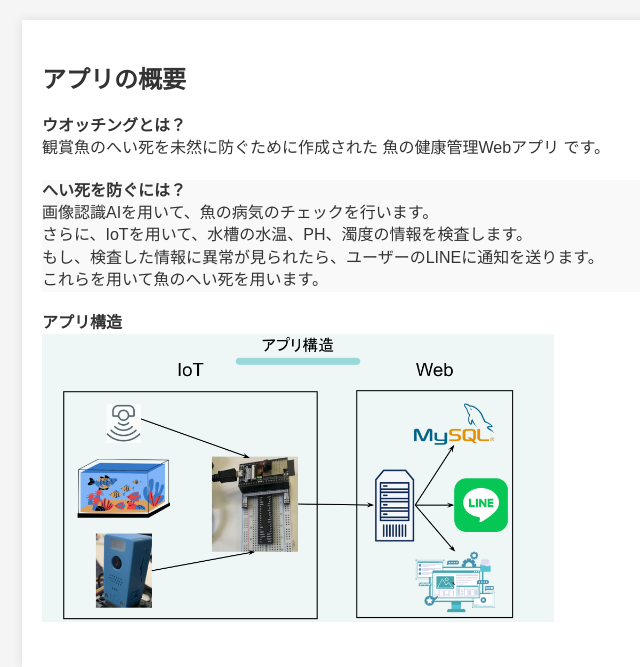
After one commit to HRT425/FishDiseaseCheck, a PHP site: page /web/applicationOverview/applicationOverview.html in a window 1280 px wide. The commit adds this page. Shown: the top 667 px of the page, without its empty margins (86-726 px from the left). Run offline with PHP 8.4, Linux system fonts and the light colour scheme.

Commit message:
[add] モデルの追加

```diff
--- /dev/null
+++ b/app/web/applicationOverview/applicationOverview.css
@@ -0,0 +1,24 @@
+body {
+    font-family: Arial, sans-serif;
+    background-color: #f5f5f5;
+    color: #333;
+    margin: 0px;
+    padding: 0px;
+}
+
+.movie {
+    width: 80%;
+    margin: 20px auto;
+    background-color: #fff;
+    padding: 20px;
+    box-shadow: 0 0 10px rgba(0, 0, 0, 0.1);
+}
+
+.roll-text__member {
+    margin-bottom: 20px;
+    line-height: 1.4;
+}
+
+.roll-text__member:nth-child(odd) {
+    background-color: #f9f9f9;
+}
--- /dev/null
+++ b/app/web/applicationOverview/applicationOverview.html
@@ -0,0 +1,37 @@
+<!DOCTYPE html>
+<html lang="ja">
+
+<head>
+    <meta charset="UTF-8">
+    <meta name="viewport" content="width=device-width, initial-scale=1.0">
+    <link rel="stylesheet" type="text/css" href="applicationOverview.css">
+
+</head>
+
+<body>
+    <div class="movie">
+        <div class="movie__roll-text">
+            <h2>アプリの概要</h4>
+                <p class="roll-text__member">
+                    <strong>ウオッチングとは？</strong><br>
+                    観賞魚のへい死を未然に防ぐために作成された
+                    魚の健康管理Webアプリ
+                    です。
+                </p>
+                <p class="roll-text__member">
+                    <strong>へい死を防ぐには？</strong><br>
+                    画像認識AIを用いて、魚の病気のチェックを行います。<br>
+                    さらに、IoTを用いて、水槽の水温、PH、濁度の情報を検査します。<br>
+                    もし、検査した情報に異常が見られたら、ユーザーのLINEに通知を送ります。<br>
+                    これらを用いて魚のへい死を用います。
+                </p>
+                <p class="roll-text__member">
+                    <strong>アプリ構造</strong><br>
+                    <img src="../image/app_structure.png" alt="アプリ構造" style="width: 50%;">
+                </p>
+        </div>
+    </div>
+
+</body>
+
+</html>
--- a/app/web/home.php
+++ b/app/web/home.php
@@ -4,6 +4,7 @@ require_once __DIR__ . '/user/session.php';
 session();
 
 $image_name = isset($_SESSION['image_name']) ? $_SESSION['image_name'] : null;
+$result = isset($_SESSION['result']) ? $_SESSION['result'] : null;
 
 if (isset($_SESSION['uploadError'])) {
     echo '<h3>' . $_SESSION['uploadError'] . '</h3>';
@@ -29,6 +30,11 @@ if (isset($_SESSION['uploadError'])) {
 <body>
     <p class="daf">魚の健康状態</p>
     <?php
+    if ($result === 0) {
+        echo "<h4>健康です。</h4>";
+    } else if ($result === 1) {
+        echo "<h4>病気の可能性があります。</h4>";
+    }
     if ($image_name) {
         echo "<img src=$image_path alt='魚の画像'>";
     }
--- a/app/web/upload/upload.php
+++ b/app/web/upload/upload.php
@@ -29,13 +29,14 @@ if ($_SERVER['REQUEST_METHOD'] === 'POST') {
         $image_name = $uploadController->takeImage();
     }
 
-    $error_text = $uploadController->callAPIandDBsave();
+    list($error_text, $reuslt) = $uploadController->callAPIandDBsave();
 
     if ($error_text) {
         $_SESSION['uploadError'] = $error_text;
     }
 
     $_SESSION['image_name'] = $image_name;
+    $_SESSION['result'] = $reuslt;
 
     header('Location: /web/home.php');
     exit();
--- a/docker-compose.yml
+++ b/docker-compose.yml
@@ -38,6 +38,7 @@ services:
     # ローカルPCとコンテナ間でディレクトリをバインド
     volumes:
       - ./app:/app
+    command: bash -c "apt update && apt-get install -y libgl1-mesa-dev && python AI/api.py"
     # コンテナを閉じない
     tty: true
     # 利用するネットワーク
```
Also changed, not shown: app/web/front-page.php (+24 -8 lines), app/web/upload/uploadController.php (+9 -2 lines), README.md (added), app/web/image/app_structure.png (added), app/web/image/logo.png (renamed from app/web/image/図1.png), 4 other files.
